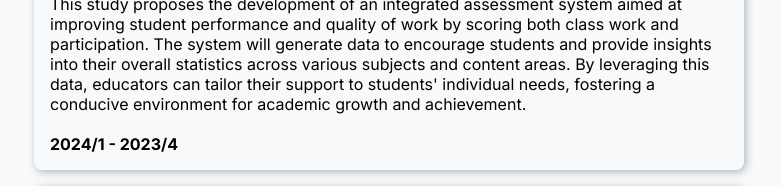
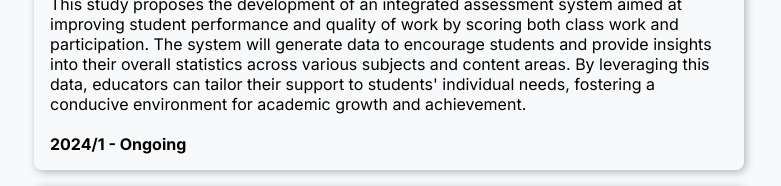
Before and after one commit to DCatCan/portfolio, a Next.js app in the folder portfolio/: page / in a window 1280 px wide. Shown: the part 4280-4466 px from the top of the page, without its empty margins (251-1032 px from the left). Built offline with nearby package versions, Linux system fonts and the light colour scheme.

Commit message:
update pdf mod

```diff
--- a/portfolio/app/page.tsx
+++ b/portfolio/app/page.tsx
@@ -20,8 +20,8 @@ interface projectData {
   projectName: string;
   description: string;
   extraTitle?: string;
-  startDate?: Date;
-  endDate: Date;
+  startDate: Date;
+  endDate?: Date;
   url?: string;
   pdf?: string;
 }
@@ -176,11 +176,13 @@ const Projects = ({ projects }: projProps ) => {
               "/" +
               dataPiece.startDate?.getMonth()
             : undefined;
-          let endDate: string =
+          let endDate = dataPiece.endDate ?
             dataPiece.endDate.getFullYear() +
             "/" +
-            dataPiece.endDate.getMonth();
-          let date = startdate ? startdate + " - " + endDate : endDate;
+            dataPiece.endDate.getMonth() : null;
+
+          let date = startdate ? startdate + " - " +(endDate ? endDate : "Ongoing") : null
+
           const url = dataPiece.url;
           const pdf = dataPiece.pdf;
           return (
@@ -195,7 +197,9 @@ const Projects = ({ projects }: projProps ) => {
               <div className={`${style["flex-col"]}  `}>
                 <h4>{date}</h4>
                 {url ? <Link href={url}>Project Page</Link> : null}
-                {pdf ? <Link href={pdf}>Project Paper</Link> : null}
+                {pdf ? <Link href={
+                  {pathname: pdf,}
+                  }>Project Paper</Link> : null}
               </div>
             </div>
           );
--- a/portfolio/public/data/data.js
+++ b/portfolio/public/data/data.js
@@ -74,7 +74,6 @@ export const projects = [
     description:
       "This study proposes the development of an integrated assessment system aimed at improving student performance and quality of work by scoring both class work and participation. The system will generate data to encourage students and provide insights into their overall statistics across various subjects and content areas. By leveraging this data, educators can tailor their support to students' individual needs, fostering a conducive environment for academic growth and achievement.",
     startDate: new Date(2024, 1),
-    endDate: new Date(2023, 4),
 
   },
 ];
```
Also changed, not shown: portfolio/app/pdf/page.tsx (deleted, +0 -14 lines).
